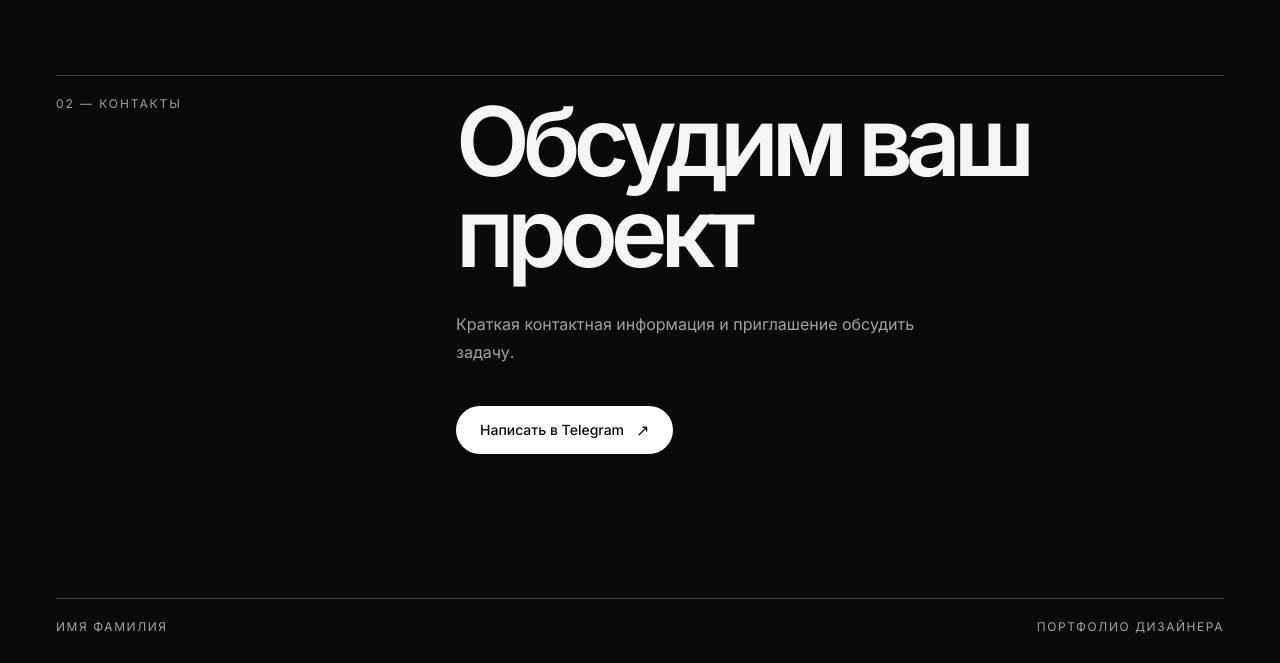
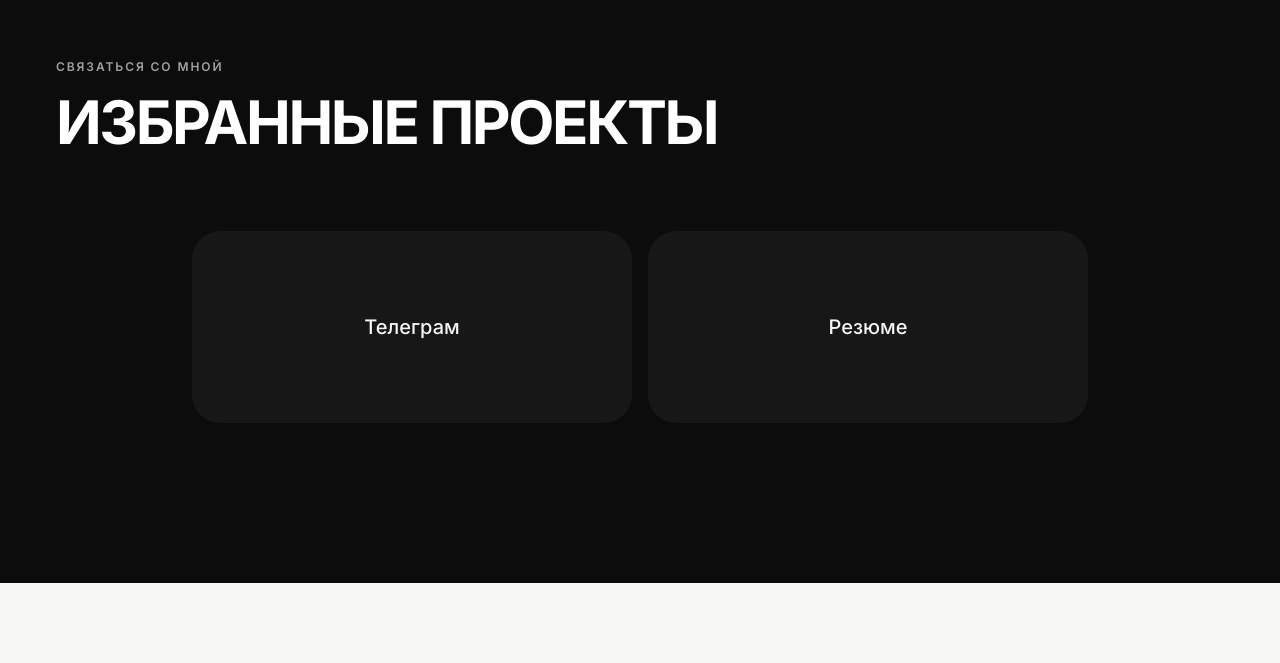
Before and after one commit to solomonovskolopendrov-tech/portfolio, a Next.js app: page / in a window 1280 px wide. Shown: the part 1936-2599 px from the top of the page. After the commit the page ends 2519 px from the top, so only its background shows below. Built offline with nearby package versions, Linux system fonts and the light colour scheme.

Commit message:
Refine projects heading and contacts

```diff
--- a/components/portfolio.tsx
+++ b/components/portfolio.tsx
@@ -89,7 +89,7 @@ export function Portfolio() {
         aria-labelledby="projects-heading"
       >
         <h2
-          className="text-[clamp(3.75rem,6vw,6.5rem)] font-bold uppercase leading-[0.92] tracking-[-0.04em]"
+          className="text-[clamp(2.75rem,5vw,3.75rem)] font-bold uppercase leading-[0.92] tracking-[-0.04em]"
           id="projects-heading"
         >
           Избранные проекты
@@ -132,32 +132,36 @@ export function Portfolio() {
       </section>
 
       <section
-        className="bg-neutral-950 px-5 pb-7 pt-20 text-neutral-100 dark:bg-neutral-100 dark:text-neutral-950 sm:px-8 sm:pt-28 lg:px-14 lg:pt-36"
+        className="bg-[#0C0C0C] px-5 pb-24 pt-20 text-white sm:px-8 sm:pb-32 sm:pt-28 lg:px-14 lg:pb-40 lg:pt-36"
         id="contacts"
         aria-labelledby="contacts-heading"
       >
-        <div className="grid gap-8 border-t border-neutral-700 pt-5 dark:border-neutral-300 lg:grid-cols-12">
-          <p className="text-xs uppercase tracking-[0.16em] text-neutral-400 dark:text-neutral-600 lg:col-span-4">
-            02 — Контакты
-          </p>
-          <div className="lg:col-span-8">
-            <h2
-              className="max-w-4xl text-5xl font-semibold leading-[0.95] tracking-[-0.075em] sm:text-7xl lg:text-8xl"
-              id="contacts-heading"
-            >
-              Обсудим ваш проект
-            </h2>
-            <p className="mt-8 max-w-lg text-base leading-7 text-neutral-400 dark:text-neutral-600">
-              Краткая контактная информация и приглашение обсудить задачу.
-            </p>
-            <TelegramLink className="mt-10 !bg-white !text-neutral-950 dark:!bg-neutral-950 dark:!text-white" />
-          </div>
+        <p className="text-xs font-semibold uppercase tracking-[0.16em] text-neutral-400">
+          Связаться со мной
+        </p>
+        <h2
+          className="mt-5 text-[clamp(2.75rem,5vw,3.75rem)] font-bold uppercase leading-[0.92] tracking-[-0.04em]"
+          id="contacts-heading"
+        >
+          Избранные проекты
+        </h2>
+
+        <div className="mx-auto mt-14 grid max-w-4xl gap-4 sm:mt-20 sm:grid-cols-2">
+          <a
+            className="flex min-h-48 items-center justify-center rounded-[28px] bg-neutral-900 px-6 py-8 text-xl font-medium text-neutral-100 outline-offset-4 hover:bg-neutral-800"
+            href={TELEGRAM_URL}
+            rel="noreferrer"
+            target="_blank"
+          >
+            Телеграм
+          </a>
+          <a
+            className="flex min-h-48 items-center justify-center rounded-[28px] bg-neutral-900 px-6 py-8 text-xl font-medium text-neutral-100 outline-offset-4 hover:bg-neutral-800"
+            href="#contacts"
+          >
+            Резюме
+          </a>
         </div>
-
-        <footer className="mt-24 flex flex-col gap-3 border-t border-neutral-700 pt-5 text-xs uppercase tracking-[0.13em] text-neutral-400 dark:border-neutral-300 dark:text-neutral-600 sm:mt-36 sm:flex-row sm:justify-between">
-          <span>Имя Фамилия</span>
-          <span>Портфолио дизайнера</span>
-        </footer>
       </section>
     </main>
   );
```
